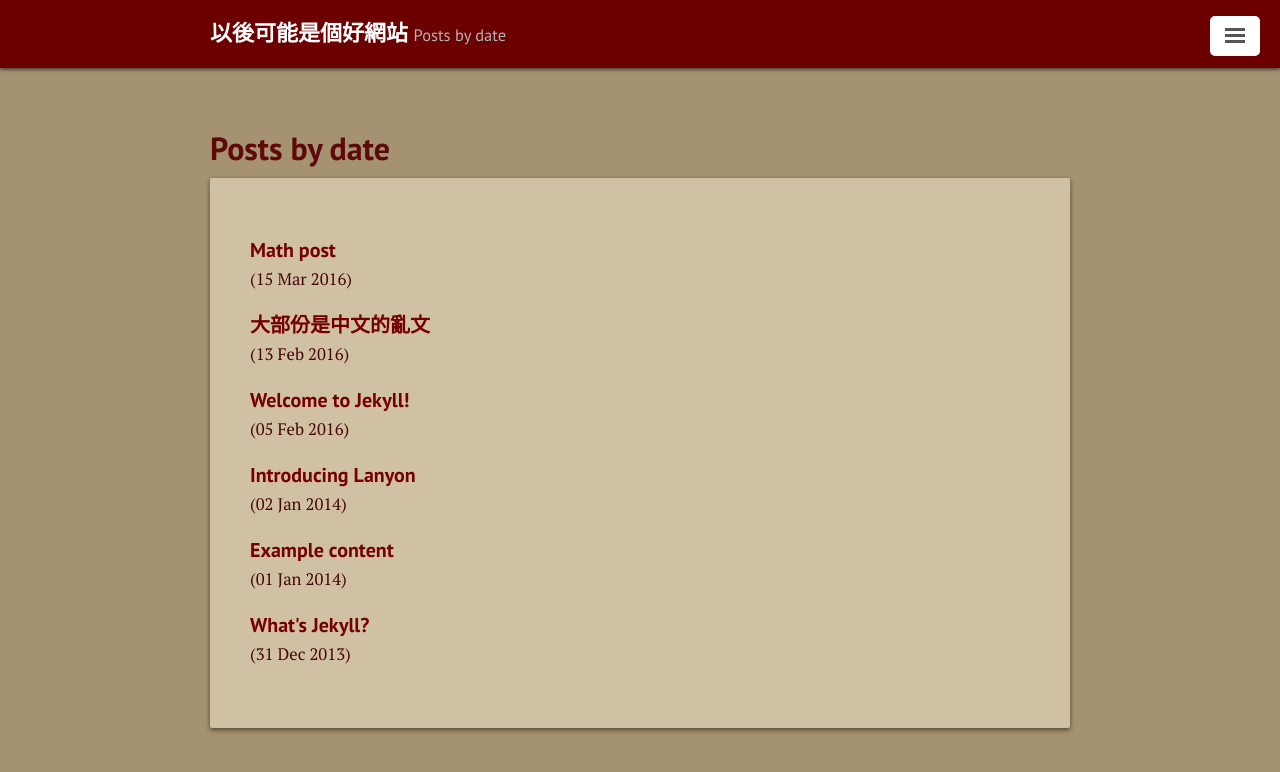
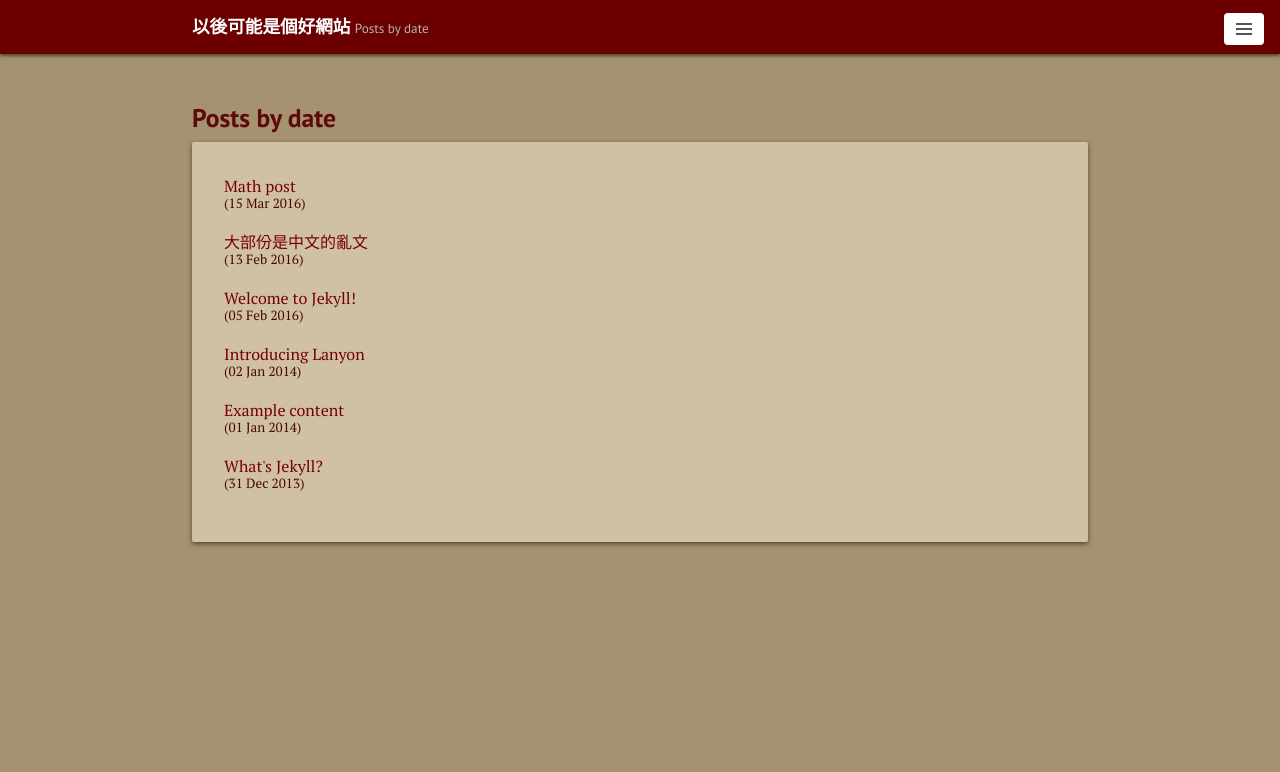
Before and after one commit to uxmie/uxmie.github.io, a Jekyll site: the page built from posts_by_date.html, in a window 1280 px wide. Shown: the top 772 px of the page. Built offline with Jekyll 4.4.1, drawn with Linux system fonts in a browser that asks for light colours; some web fonts are replaced.

Commit message:
Adjusted width.

```diff
--- a/posts_by_date.html
+++ b/posts_by_date.html
@@ -5,8 +5,7 @@
 <div class="posts">
 	<div class="post">
 		{% for post in site.posts %}
-			<a href="{{ post.url | prepend: site.baseurl }}"><h4>{{ post.title }}</h4></a>
-			<span class="post-date"><small>({{ post.date | date_to_string }})</small></span>
+			<a href="{{ post.url | prepend: site.baseurl }}">{{ post.title }}</a> <span class="post-date"><small>({{ post.date | date_to_string }})</small></span>
 			<!--<a href="{{ post.url | prepend: site.baseurl }}"><h2 class="post-title"> {{ post.title }} </h2></a>
 			<!--<p>
 				{{ post.excerpt | remove: '<p>' | remove: '</p>' }}
--- a/public/css/lanyon.scss
+++ b/public/css/lanyon.scss
@@ -62,7 +62,7 @@
 }
 @media (min-width: 56em) {
   .container {
-    max-width: 45rem;
+    max-width: 58rem;
   }
 }
 
--- a/public/css/poole.scss
+++ b/public/css/poole.scss
@@ -75,7 +75,7 @@
 }
 @media (min-width: 38em) {
 	html {
-		font-size: 20px;
+		font-size: 16px;
 	}
 }
 
@@ -297,7 +297,7 @@
  */
 
 .container {
-	max-width: 38rem;
+	max-width: 60rem;
 	padding-left:	1rem;
 	padding-right: 1rem;
 	margin-left:	auto;
```
